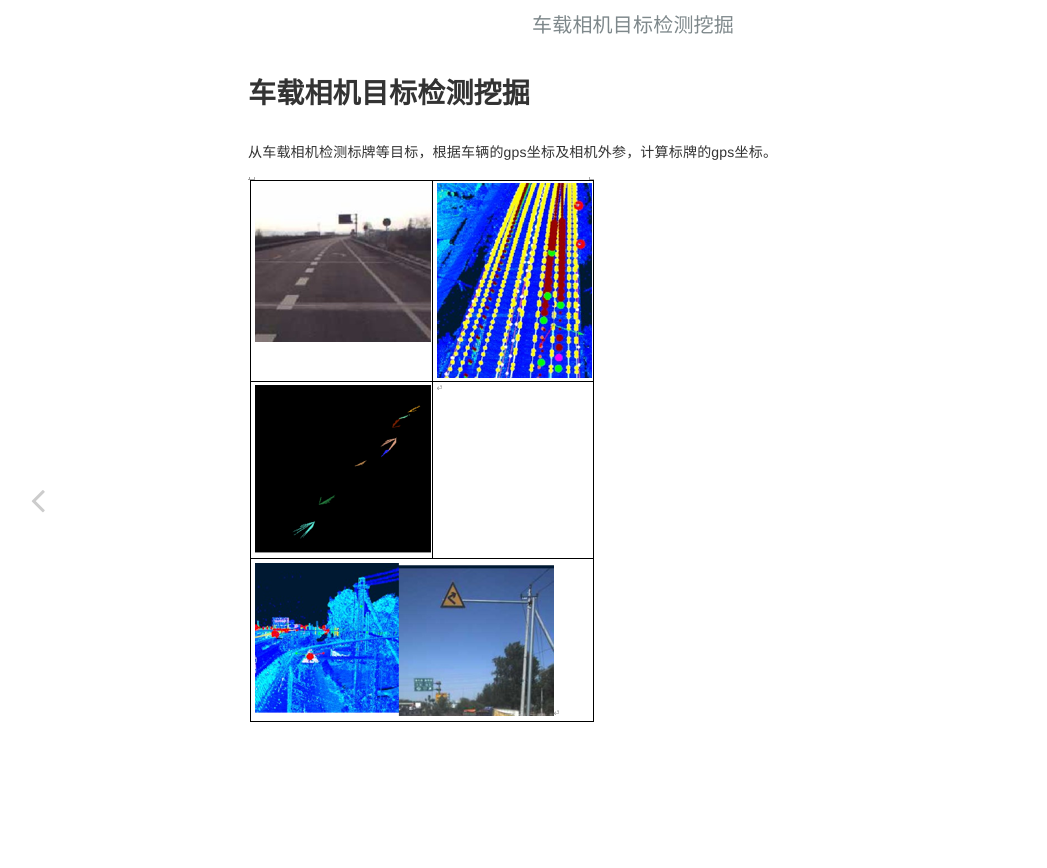
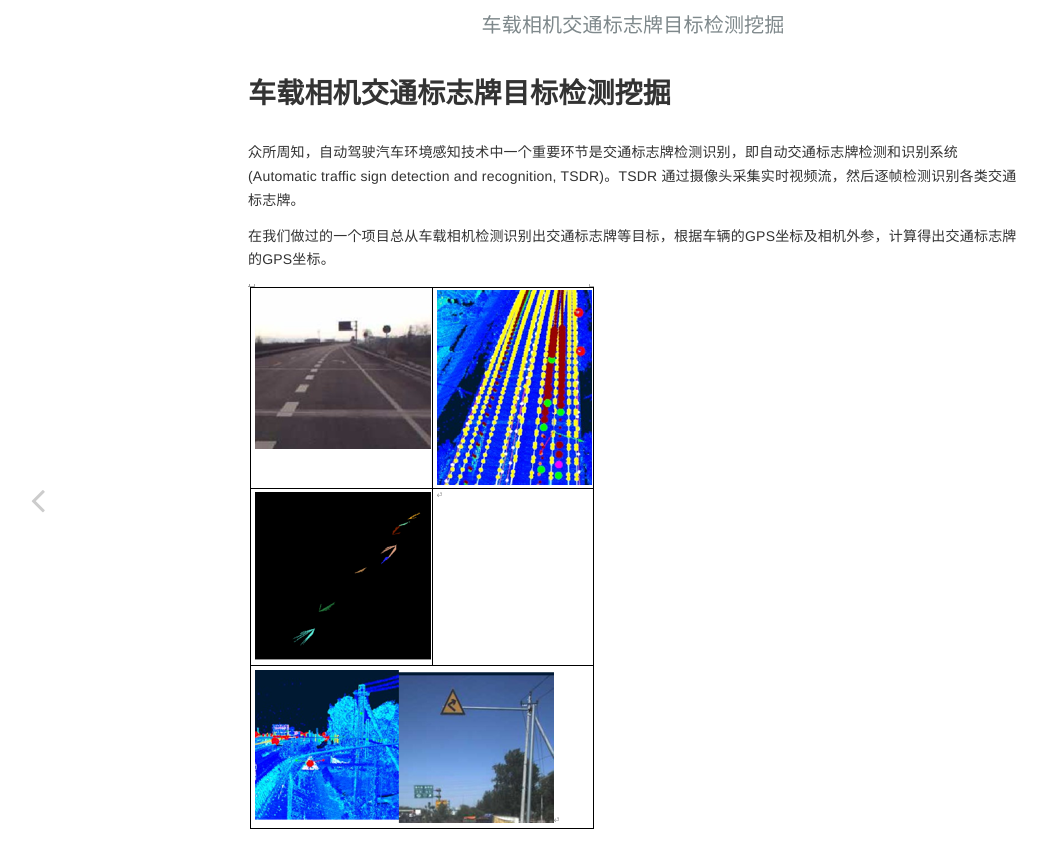
Before and after one commit to benisaking/benisaking.github.io, a Jekyll site: the page built from docs/myfiles/ai/车载相机目标检测挖掘.md, in a window 1280 px wide. Shown: the top 868 px of the page, without its empty margins (7-1054 px from the left). Built offline with Jekyll 4.4.1, drawn with Linux system fonts in a browser that asks for light colours.

Commit message:
Changes to be committed: 	modified:   "docs/myfiles/ai/\346\231\272\350\203\275\346\260\264\345\210\251\346\240\207\345\260\272.md" 	modified:   "docs/myfiles/ai/\350\210\271\345\217\267\350\257\206\345\210\253\351\241\271\347\233\256.md" 	modified:   "docs/myfiles/ai/\350\275\246\350\275\275\347\233\270\346\234\272\347\233\256\346\240\207\346\243\200\346\265\213\346\214\226\346\216\230.md"

```diff
--- a/docs/myfiles/ai/车载相机目标检测挖掘.md
+++ b/docs/myfiles/ai/车载相机目标检测挖掘.md
@@ -1,15 +1,18 @@
 ---
-title:  车载相机目标检测挖掘
+title:  车载相机交通标志牌目标检测挖掘
 author: wsj
 date: 2024-03-17
 category: 图像处理
 layout: post
 ---
 
+众所周知，自动驾驶汽车环境感知技术中一个重要环节是交通标志牌检测识别，即自动交通标志牌检测和识别系统(Automatic traffic sign detection and recognition, TSDR)。TSDR 通过摄像头采集实时视频流，然后逐帧检测识别各类交通标志牌。
 
-从车载相机检测标牌等目标，根据车辆的gps坐标及相机外参，计算标牌的gps坐标。
+在我们做过的一个项目总从车载相机检测识别出交通标志牌等目标，根据车辆的GPS坐标及相机外参，计算得出交通标志牌的GPS坐标。
 
 
 ![车载相机目标检测挖掘](/assets/车载相机目标检测挖掘.png)
 
-[1]: https://ai.hihzs.com
+[1]: https://ai.hihzs.com （托管在github，因此访问速度慢)
+
+[2]: http://120.46.62.29   (国内，访问速度快，但正在备案)
```
Also changed, not shown: docs/myfiles/ai/智能水利标尺.md (+1 -1 lines), docs/myfiles/ai/船号识别项目.md (+10 -0 lines).
